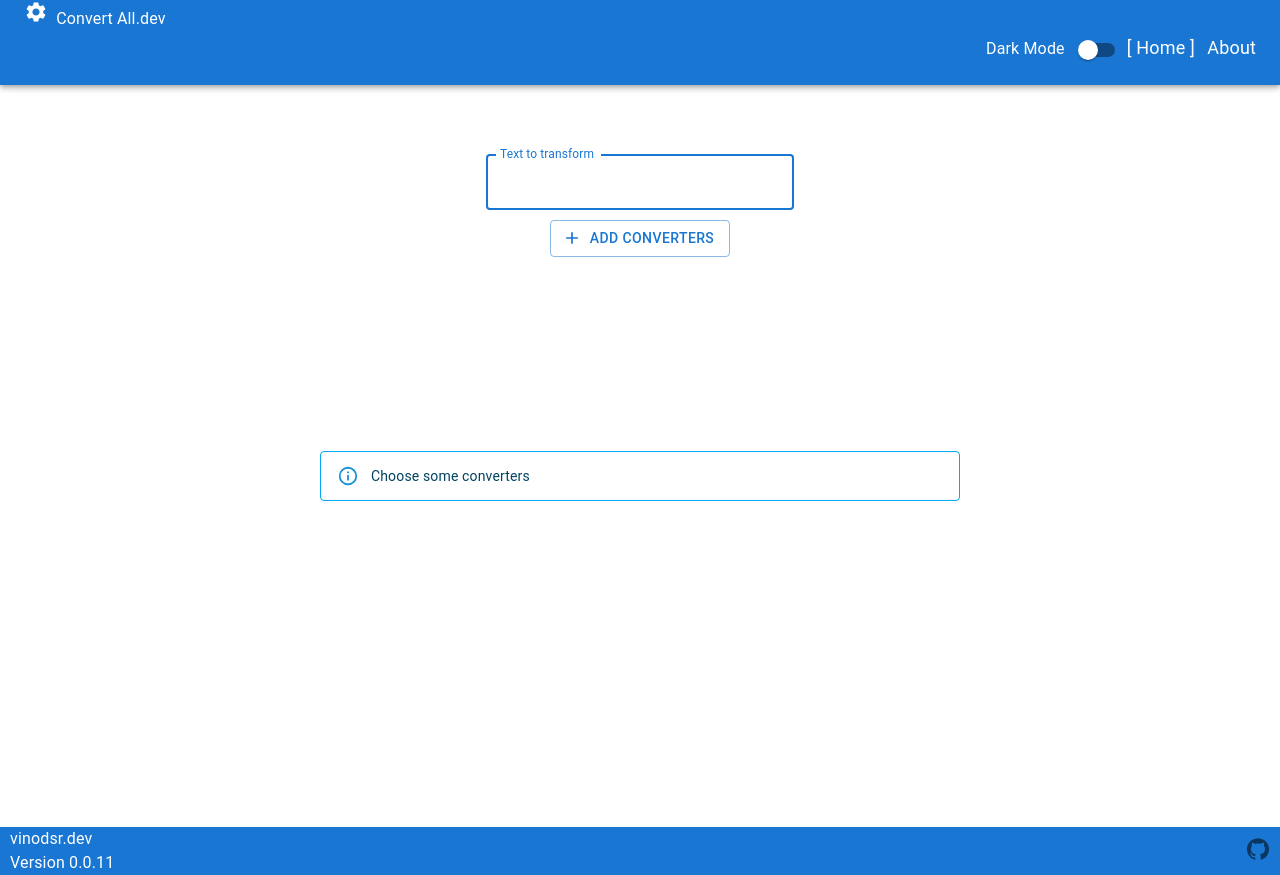
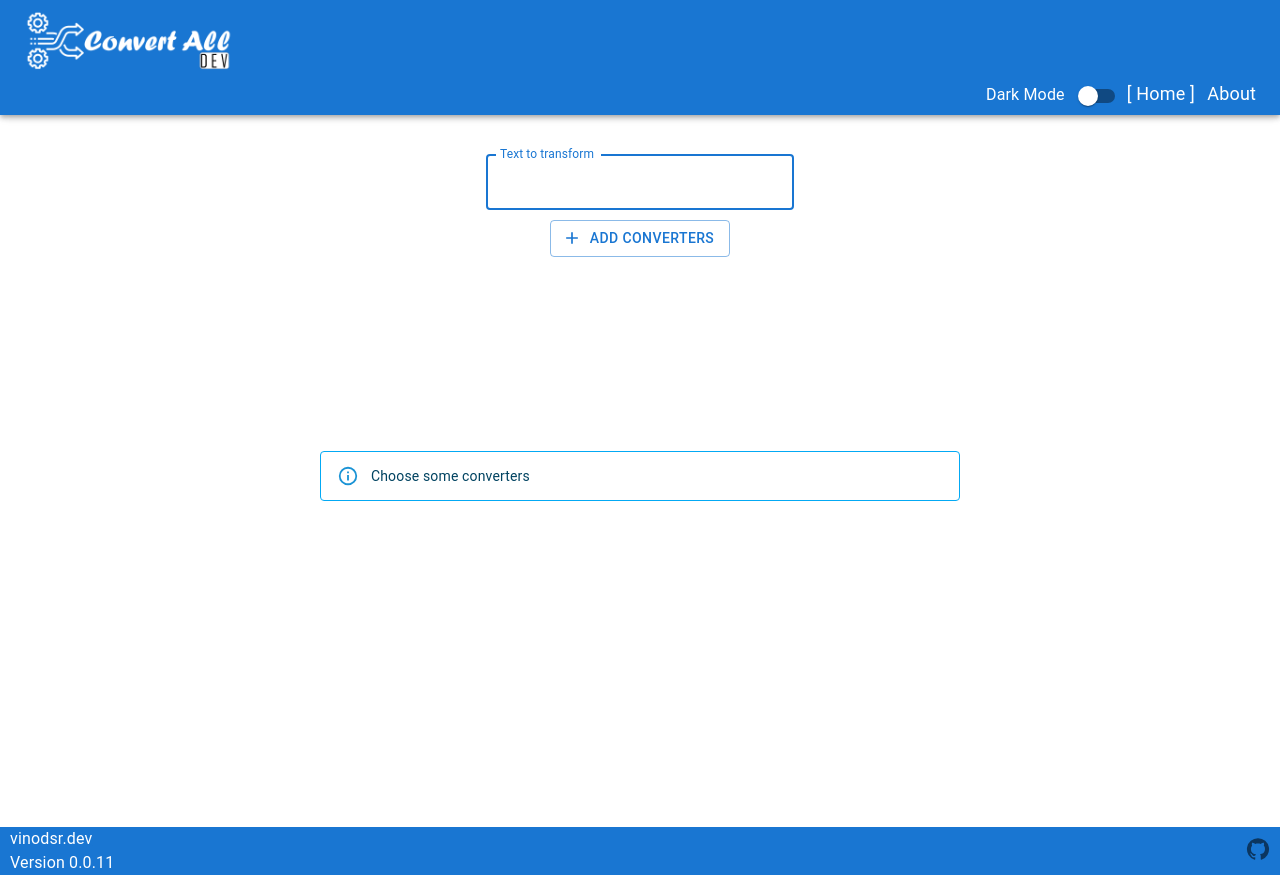
Before and after one commit to vinodsr/convertall, a React (Create React App) app: page / in a window 1280 px wide. Built offline with nearby package versions, Linux system fonts and the light colour scheme.

Commit message:
Added Logo - Temporary

```diff
--- a/src/components/Header/Header.tsx
+++ b/src/components/Header/Header.tsx
@@ -2,7 +2,6 @@ import Toolbar from "@mui/material/Toolbar";
 import AppBar from "@mui/material/AppBar";
 
 import React, { useContext } from "react";
-import SettingsIcon from "@mui/icons-material/Settings";
 import { Grid, Switch } from "@mui/material";
 import { CustomLink } from "@src/components/CustomLink/CustomLink";
 import { ThemeContext } from "@src/contexts/Theme.Context";
@@ -19,14 +18,23 @@ export default function Header() {
       <Toolbar>
         <Grid container>
           <Grid xs={12} item>
-            <SettingsIcon />
-            &nbsp; Convert All.dev
+            <img
+              src="images/ConvertAll_Logo-1.png"
+              height="70"
+              alt="ConvertAll.dev"
+              title="ConverAll.dev"
+              style={{
+                paddingTop: "10px",
+              }}
+            />
           </Grid>
           <Grid xs={12} style={{ textAlign: "right" }} item spacing={5}>
             <nav
-              style={{
-                paddingBottom: "1rem",
-              }}
+              style={
+                {
+                  // paddingBottom: "1rem",
+                }
+              }
             >
               Dark Mode{" "}
               <Switch
```
Also changed, not shown: public/images/ConvertAll_Logo-1.png (added), 1 other file (tests, documents, lock files or other folders).
